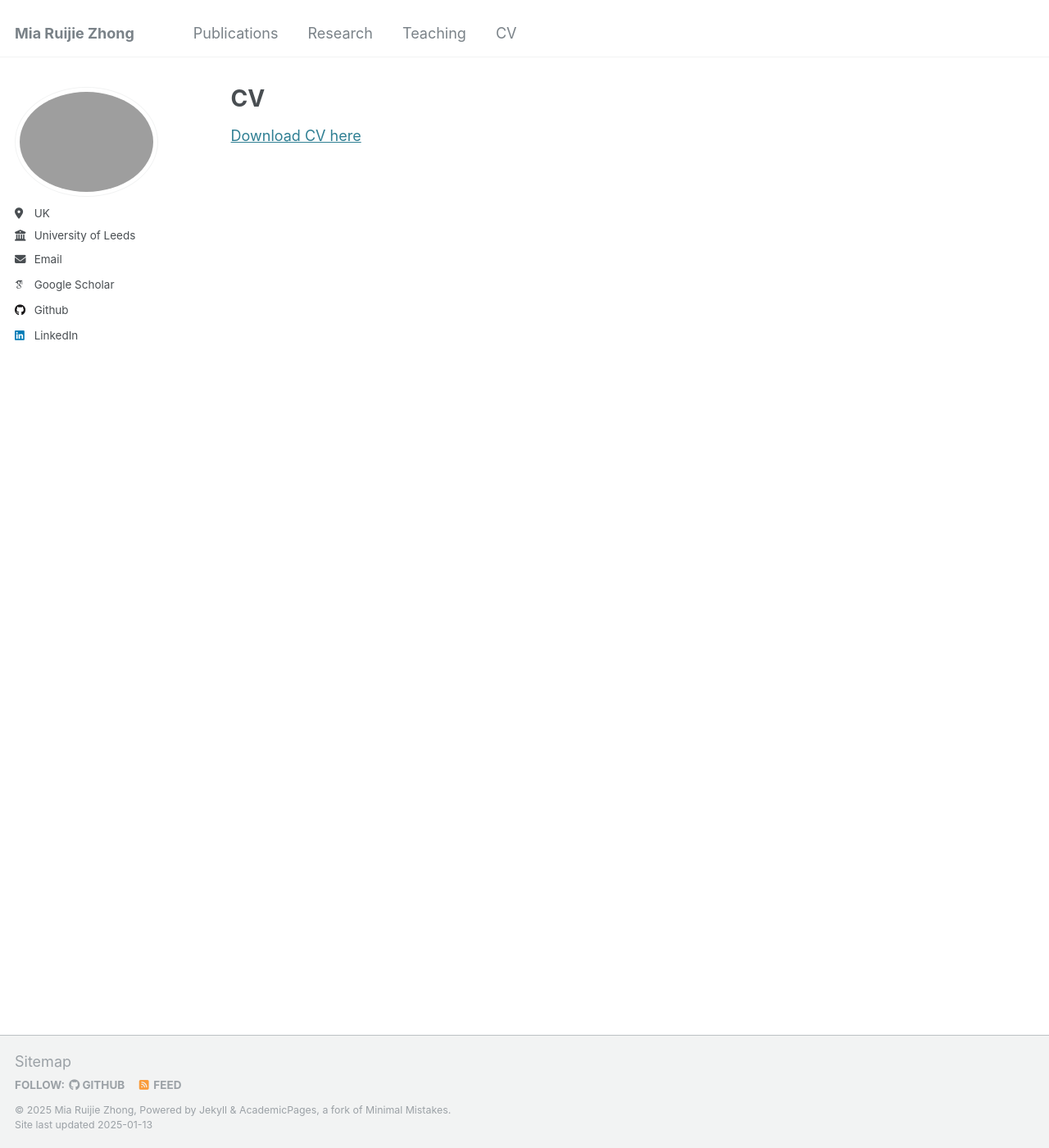
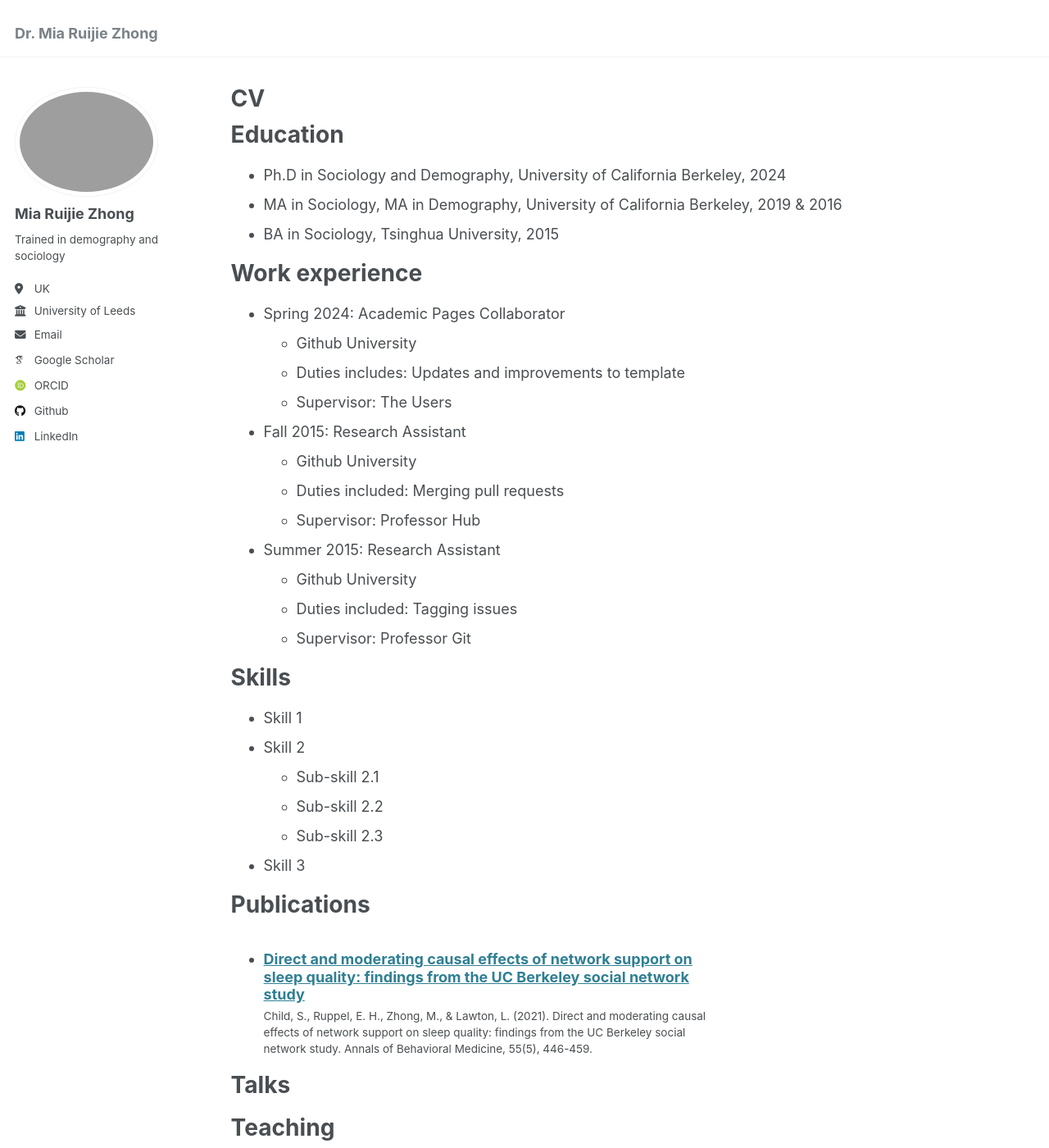
Before and after one commit to Mia-Zhong/miaruijiezhong.github.io, a Jekyll site: the page built from _pages/cv.md, in a window 1280 px wide and 1400 px high. Shown: the whole window at 82% size. Built offline with Jekyll 4.4.1, drawn with Linux system fonts in a browser that asks for light colours; some web fonts are replaced; some of the changed text lies outside the part shown.

Commit message:
keep finding why it doesn't look good

```diff
--- a/_config.yml
+++ b/_config.yml
@@ -8,9 +8,9 @@
 
 # Basic Site Settings
 locale                   : "en-US"
-title                    : "Mia Ruijie Zhong"
+title                    : "Dr. Mia Ruijie Zhong"
 title_separator          : "-"
-name                     : &name "Mia Ruijie Zhong"
+name                     : &name ""
 description              : &description "Lecturer at the department of people, work, and employment at Leeds University Business School."
 url                      : https://miazhong.github.io # the base hostname & protocol for your site e.g. "https://[your GitHub username].github.io"
 baseurl                  : "" # the subpath of your site, e.g. "/blog"
@@ -22,57 +22,57 @@ repository               : "mia-zhong/miazhong.github.io"
 author:
   # Biographic information
   avatar           : "profile.png"
-  name             : #""
-  pronouns         : # example: "she/her"
-  bio              : # "Short biography for the left-hand sidebar"
+  name             : "Mia Ruijie Zhong"
+  #pronouns         : # example: "she/her"
+  bio              : "Trained in demography and sociology"
   location         : "UK"
   employer         : "University of Leeds"
-  uri              : #
+  #uri              : #
   email            : "m.zhong1@leeds.ac.uk"
 
   # Academic websites
-  arxiv            : # URL - Update with the correct link to your profile
+  #arxiv            : # URL - Update with the correct link to your profile
   googlescholar    : "https://scholar.google.com/citations?user=WBOatjoAAAAJ&hl=en&authuser=1"
-  impactstory      : # URL
-  orcid            : #
-  semantic         : # URL
-  pubmed           : #
-  researchgate     : # URL
-  scopus           : # URL
+  #impactstory      : # URL
+  orcid            : "https://orcid.org/0009-0005-2668-4652"
+  #semantic         : # URL
+  #pubmed           : #
+  #researchgate     : # URL
+  #scopus           : # URL
 
   # Repositories and software development
-  bitbucket        : # Username - Update with your username on the site
-  codepen          : # Username
-  dribbble         : # Username
+  #bitbucket        : # Username - Update with your username on the site
+  #codepen          : # Username
+  #dribbble         : # Username
   github           : "Mia-Zhong"
-  kaggle           : # Username
-  stackoverflow    : # User number or user number and name (i.e., use "1" or "1/jeff-atwood")
+  #kaggle           : # Username
+  #stackoverflow    : # User number or user number and name (i.e., use "1" or "1/jeff-atwood")
 
   # Social media
-  bluesky          : #
-  facebook         : # Username
-  flickr           : # Username
-  foursquare       : # Username
-  goodreads        : # Username
-  google_plus      : # Username
-  keybase          : # Username
-  instagram        : # Username
-  lastfm           : # Username
+  #bluesky          : #
+  #facebook         : # Username
+  #flickr           : # Username
+  #foursquare       : # Username
+  #goodreads        : # Username
+  #google_plus      : # Username
+  #keybase          : # Username
+  #instagram        : # Username
+  #lastfm           : # Username
   linkedin         : "https://www.linkedin.com/in/mia-zhong-62418a268/?originalSubdomain=uk" # Username
-  mastodon         : # URL
-  medium           : # URL
-  pinterest        : # Username
-  soundcloud       : # Username
-  steam            : # Username
-  telegram         : # URL
-  tumblr           : # Username
-  twitter          : # Username for X / Twitter
-  vine             : # Username
-  weibo            : # Username
-  wikipedia        : # Username
-  xing             : # Username
-  youtube          : # Username
-  zhihu            : # Username
+  #mastodon         : # URL
+  #medium           : # URL
+  #pinterest        : # Username
+  #soundcloud       : # Username
+  #steam            : # Username
+  #telegram         : # URL
+  #tumblr           : # Username
+  #twitter          : # Username for X / Twitter
+  #vine             : # Username
+  #weibo            : # Username
+  #wikipedia        : # Username
+  #xing             : # Username
+  #youtube          : # Username
+  #zhihu            : # Username
 
 # Publication Category - The following the list of publication categories and their headings
 publication_category:
--- a/_pages/cv.md
+++ b/_pages/cv.md
@@ -9,13 +9,13 @@ redirect_from:
 
 {% include base_path %}
 
-[Download CV here](https://mia-zhong.github.io/miazhong.github.io/files/CV_Lecturer_website_Jan25.pdf)
+<!--[Download CV here](https://mia-zhong.github.io/miazhong.github.io/files/CV_Lecturer_website_Jan25.pdf)-->
 
-<!-- Education
+Education
 ======
-* Ph.D in Version Control Theory, GitHub University, 2018 (expected)
-* M.S. in Jekyll, GitHub University, 2014
-* B.S. in GitHub, GitHub University, 2012
+* Ph.D in Sociology and Demography, University of California Berkeley, 2024
+* MA in Sociology, MA in Demography, University of California Berkeley, 2019 & 2016
+* BA in Sociology, Tsinghua University, 2015
 
 Work experience
 ======
```
Also changed, not shown: _data/navigation.yml (+10 -9 lines), _pages/about.md (+7 -7 lines).
